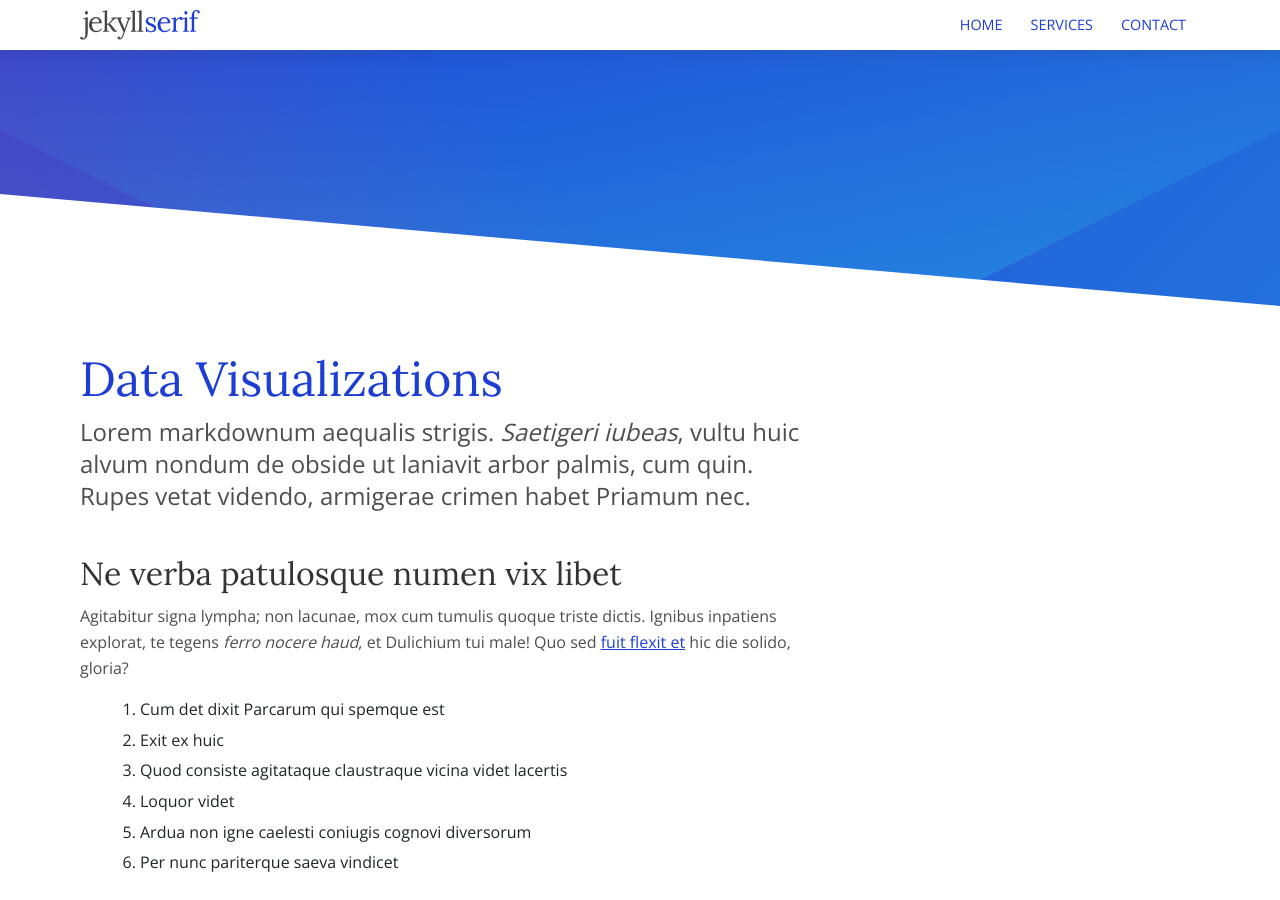
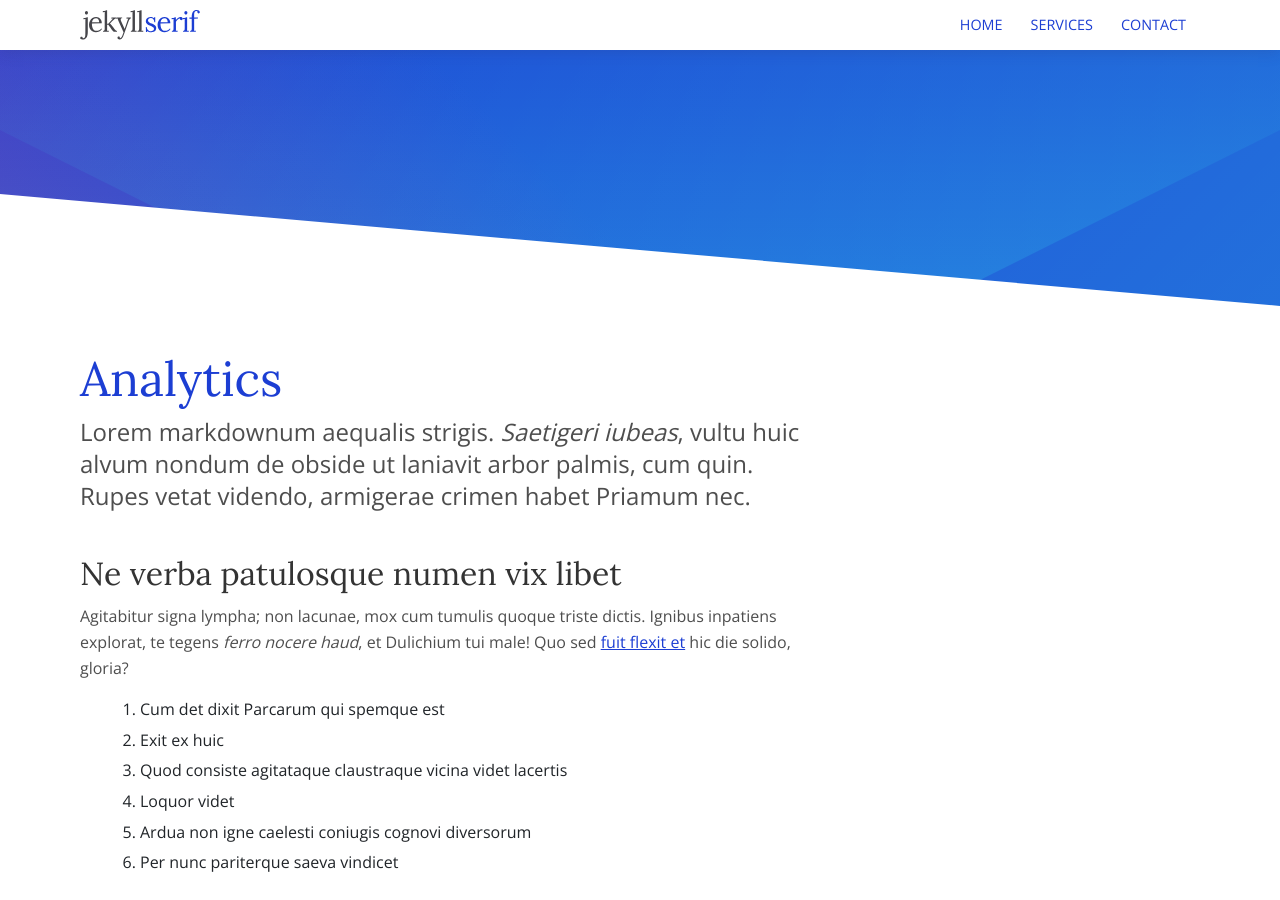
Before and after one commit to SRFAnalytics/srfanalytics.github.io, a Jekyll site: the page built from _services/Analytics.md, in a window 1280 px wide and 900 px high. Built offline with Jekyll 4.4.1, drawn with Linux system fonts in a browser that asks for light colours.

Commit message:
Update and rename accounting.md to Analytics.md

```diff
--- a/_services/accounting.md
+++ b/_services/Analytics.md
@@ -1,5 +1,5 @@
 ---
-title: 'Data Visualizations'
+title: 'Analytics'
 image: '/services/noun_591323.png'
 ---
 
```
